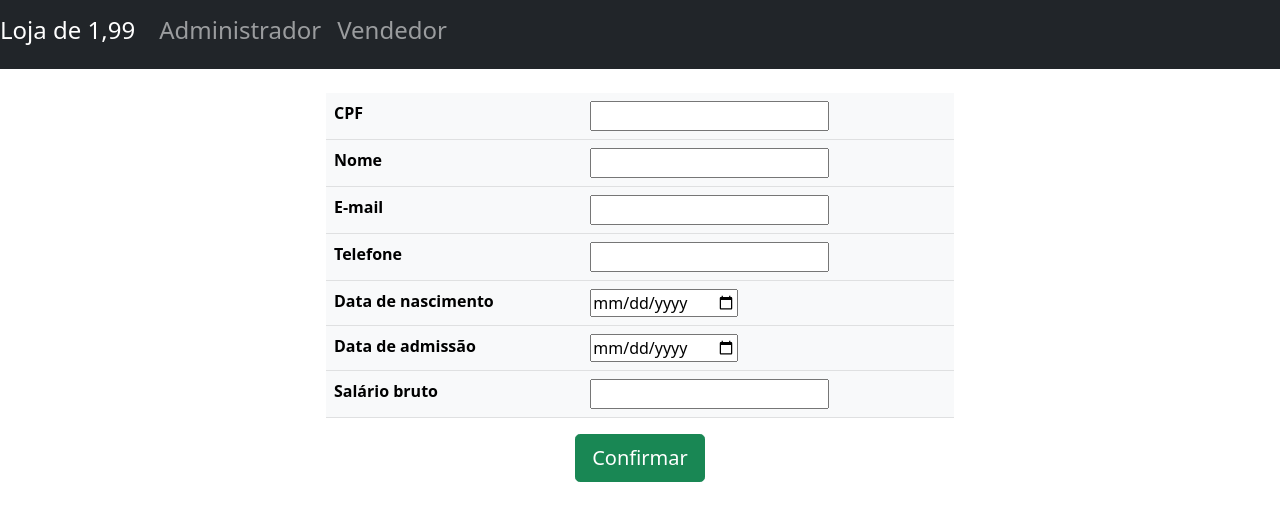
After one commit to gustavofdso/PCS3443, a Django app: template main/templates/main/forms.html in a window 1280 px wide. The commit adds this page. Shown: the top 521 px of the page. Run offline with Django 4.2, Linux system fonts and the light colour scheme; the template is opened without the code that fills it: values that come from a table or form of the project are taken from there, others are empty; parts of the project's set-up code (start-up, migrations or seed data) failed here and were passed over.

Commit message:
added several htmls

```diff
--- /dev/null
+++ b/main/forms.py
@@ -0,0 +1,60 @@
+from django import forms
+from . import models
+
+class VendedorCreate(forms.ModelForm):
+    class Meta:
+        model = models.Vendedor
+        fields = '__all__'
+        labels = {
+            'CPF': 'CPF',
+            'nome': 'Nome',
+            'email': 'E-mail',
+            'telefone': 'Telefone',
+            'dataNascimento': 'Data de nascimento',
+            'dataAdmissao': 'Data de admissão',
+            'salarioBruto': 'Salário bruto'
+        }
+        widgets = {
+            'dataNascimento': forms.DateInput(format=('%d/%m/%Y'), attrs={'type': 'date'}),
+            'dataAdmissao': forms.DateInput(format=('%d/%m/%Y'), attrs={'type': 'date'}),
+        }
+
+class ClienteCreate(forms.ModelForm):
+    class Meta:
+        model = models.Cliente
+        fields = '__all__'
+        exclude = ['dataCadastro']
+        labels = {
+            'CPF': 'CPF',
+            'nome': 'Nome',
+            'email': 'E-mail',
+            'telefone': 'Telefone',
+            'dataNascimento': 'Data de nascimento'
+        }
+        widgets = {
+            'dataNascimento': forms.DateInput(format=('%d/%m/%Y'), attrs={'type': 'date'}),
+        }
+
+class ProdutoCreate(forms.ModelForm):
+    class Meta:
+        model = models.Produto
+        fields = '__all__'
+        labels = {
+            'nome': 'Nome',
+            'quantidadeDisponivel': 'Quantidade disponível',
+            'precoUnitario': 'Preço unitário'
+        }
+
+
+class VendaCreate(forms.ModelForm):
+    class Meta:
+        model = models.Venda
+        fields = '__all__'
+        exclude = ['data']
+        labels = {
+            'CPFVendedor': 'CPF do vendedor',
+            'CPFCliente': 'CPF do cliente',
+            'idProduto': 'Id do produto',
+            'quantidade': 'Quantidade',
+            'precoUnitario': 'Preço unitário'
+        }
--- a/main/models.py
+++ b/main/models.py
@@ -4,7 +4,7 @@ from django.db import models
 
 class Vendedor(models.Model):
     CPF = models.IntegerField(primary_key = True)
-    nome = models.CharField(max_length = 300, default = '')
+    nome = models.CharField(max_length = 300)
     email = models.CharField(max_length = 300)
     telefone = models.IntegerField()
     dataNascimento = models.DateField()
@@ -13,14 +13,15 @@ class Vendedor(models.Model):
 
 class Cliente(models.Model):
     CPF = models.IntegerField(primary_key = True)
-    nome = models.CharField(max_length = 300, default = '')
+    nome = models.CharField(max_length = 300)
     email = models.CharField(max_length = 300, null = True)
     telefone = models.IntegerField(null = True)
     dataNascimento = models.DateField(null = True)
     dataCadastro = models.DateField()
 
 class Produto(models.Model):
-    nome = models.CharField(max_length = 300, default = '')
+    id = models.AutoField(primary_key = True)
+    nome = models.CharField(max_length = 300)
     quantidadeDisponivel = models.IntegerField()
     precoUnitario = models.DecimalField(max_digits = 10, decimal_places = 2)
 
--- a/main/templates/main/base.html
+++ b/main/templates/main/base.html
@@ -1,13 +1,44 @@
-<html>
-    <head>
-        <title>{% block title %}{% endblock %}</title>
-    </head>
+<!doctype html>
+<html lang="en">
+	{% load static %}
+	<head>
+		<!-- Required meta tags -->
+		<meta charset="utf-8">
+		<meta name="viewport" content="width=device-width, initial-scale=1">
 
-    <body>
-        <div id="content" name="content">
-        {% block content %}
-        {% endblock %}
-        </div>
+		<!-- Bootstrap CSS -->
+		<link href="https://cdn.jsdelivr.net/npm/bootstrap@5.1.3/dist/css/bootstrap.min.css" rel="stylesheet" integrity="sha384-1BmE4kWBq78iYhFldvKuhfTAU6auU8tT94WrHftjDbrCEXSU1oBoqyl2QvZ6jIW3" crossorigin="anonymous">
 
-    </body>
+		<title>Loja de 1,99</title>
+	</head>
+	<body>
+		<nav class="navbar navbar-expand-lg navbar-dark bg-dark">
+			<div class="collapse navbar-collapse" id="navbarTogglerDemo01">
+				<a class="navbar-brand" href="{% url 'index' %}"><h4>Loja de 1,99</h4></a>
+				<ul class="navbar-nav mr-auto mt-2 mt-lg-0">
+					<li class="nav-item">
+						<a class="nav-link" href="{% url 'admin:index' %}"><h4>Administrador</h4></a>
+					</li>
+					<li class="nav-item">
+						<a class="nav-link" href="{% url 'vendedor-create' %}"><h4>Vendedor</h4></a>
+					</li>
+
+				</ul>
+			</div>
+		</nav>
+
+		<br>
+
+		<div class="container-fluid">
+
+			{% block content %}
+
+			<h4 class="text-center p-5">
+			  	Sistema da Loja de 1,99.
+			</h4>
+
+			{% endblock %}
+
+		</div>
+	</body>
 </html>
--- /dev/null
+++ b/main/templates/main/forms.html
@@ -0,0 +1,17 @@
+{% extends 'main/base.html' %}
+{% block content %}
+<center>
+    <form method="POST" enctype="multipart/form-data">
+        {% csrf_token %}
+        <table class="w-50 table table-light" style="border-radius: 10px;">
+            {% for field in form %}
+            <tr>
+                <th>{{ field.label }}</th>
+                <td>{{ field }}</td>
+            </tr>
+            {% endfor %}
+        </table>
+        <button type="submit" class="btn btn-lg btn-success md-5">Confirmar</button>
+    </form>
+</center>
+{% endblock %}
--- a/main/urls.py
+++ b/main/urls.py
@@ -5,9 +5,21 @@ from . import views
 # TODO: adicionar todas as views
 
 urlpatterns = [
-    path('', views.home, name = 'home'),
-    path('vendedor/', views.vendedor, name = 'vendedor'),
-    path('cliente/', views.vendedor, name = 'cliente'),
-    path('produto/', views.vendedor, name = 'produto'),
-    path('venda/', views.vendedor, name = 'venda')
+    path('', views.index, name = 'index'),
+    path('index/', views.index, name = 'index'),
+    path('vendedor/create/', views.vendedor_create, name = 'vendedor-create'),
+    path('vendedor/update/<int:CPF>', views.vendedor_update, name = 'vendedor-update'),
+    path('vendedor/delete/<int:CPF>', views.vendedor_delete, name = 'vendedor-delete'),
+
+    path('cliente/create/', views.cliente_create, name = 'cliente-create'),
+    path('cliente/update/<int:CPF>', views.cliente_update, name = 'cliente-update'),
+    path('cliente/delete/<int:CPF>', views.cliente_delete, name = 'cliente-delete'),
+
+    path('produto/create/', views.produto_create, name = 'produto-create'),
+    path('produto/update/<int:CPF>', views.produto_update, name = 'produto-update'),
+    path('produto/delete/<int:CPF>', views.produto_delete, name = 'produto-delete'),
+
+    path('venda/create/', views.venda_create, name = 'venda-create'),
+    path('venda/update/<int:CPF>', views.venda_update, name = 'venda-update'),
+    path('venda/delete/<int:CPF>', views.venda_delete, name = 'venda-delete'),
 ]
```
Also changed, not shown: main/templates/main/home.html (deleted, +0 -9 lines), main/views.py (+47 -82 lines), README.md, db.sqlite3.
